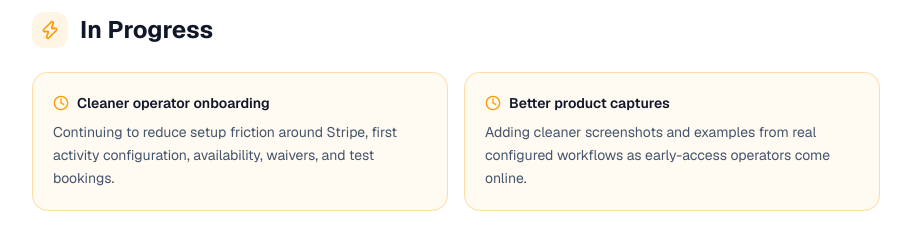
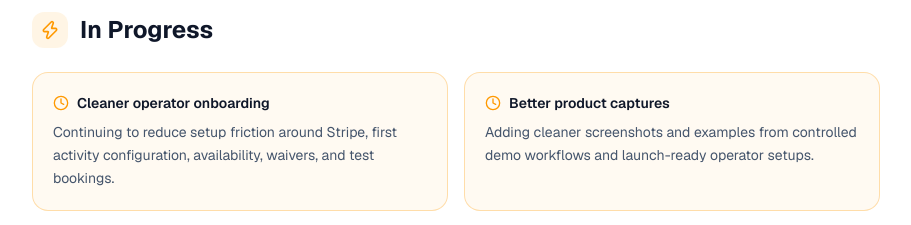
Before and after one commit to Cortana-Ops/reservkit-landing, a Next.js app: page /roadmap in a window 1280 px wide. Shown: the part 1220-1445 px from the top of the page, without its empty margins (184-1095 px from the left). Built offline with nearby package versions, Linux system fonts and the light colour scheme.

Commit message:
Polish guided setup roadmap language

```diff
--- a/app/api/early-access-request/route.ts
+++ b/app/api/early-access-request/route.ts
@@ -81,7 +81,7 @@ export async function POST(request: Request) {
   const from =
     process.env.EARLY_ACCESS_REQUEST_FROM_EMAIL ||
     process.env.BETA_REQUEST_FROM_EMAIL ||
-    "ReservKit Early Access <onboarding@resend.dev>";
+    "ReservKit Guided Setup <onboarding@resend.dev>";
 
   if (!apiKey || !to) {
     return NextResponse.json(
--- a/app/roadmap/page.tsx
+++ b/app/roadmap/page.tsx
@@ -29,7 +29,7 @@ const shipped = [
 
 const inProgress = [
   { title: "Cleaner operator onboarding", description: "Continuing to reduce setup friction around Stripe, first activity configuration, availability, waivers, and test bookings." },
-  { title: "Better product captures", description: "Adding cleaner screenshots and examples from real configured workflows as early-access operators come online." },
+  { title: "Better product captures", description: "Adding cleaner screenshots and examples from controlled demo workflows and launch-ready operator setups." },
   { title: "Reporting polish", description: "Tightening the reports experience around the views operators use during live operations." },
 ];
 
--- a/scripts/check-content.mjs
+++ b/scripts/check-content.mjs
@@ -10,6 +10,8 @@ const forbidden = [
   "Start Free Trial",
   "Start free trial",
   "Early-access onboarding",
+  "early-access operators come online",
+  "ReservKit Early Access <onboarding@resend.dev>",
   "Pre-launch early access",
   "pre-launch early access",
   "before public launch",
```
Also changed, not shown: 1 other file (tests, documents, lock files or other folders).
